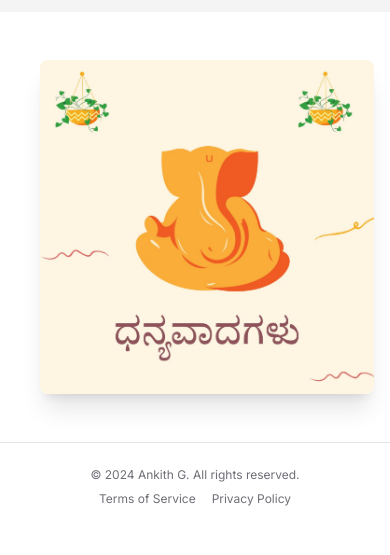
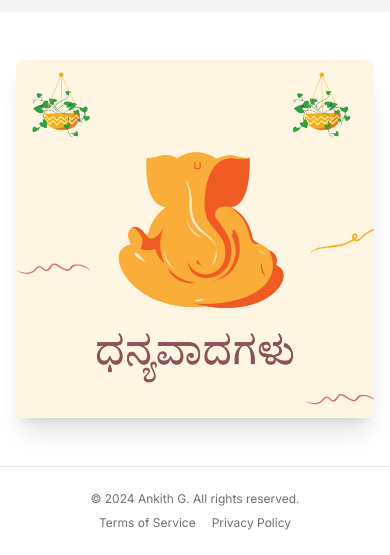
Before and after one commit to ankithg03/house-warming, a Next.js app: page / in a window 390 px wide. Shown: the part 2042-2597 px from the top of the page. Before the commit the page ends 2573 px from the top, so only its background shows below. Built offline with nearby package versions, Linux system fonts and the light colour scheme.

Commit message:
Adding changes

```diff
--- a/components/Portfolio.tsx
+++ b/components/Portfolio.tsx
@@ -44,7 +44,7 @@ export const Portfolio: React.FC = () => {
         >
           <img
             src="/Logo.png"
-            className="h-8"
+            className="h-8 md:h-10"
             alt="Logo"
           />
 
@@ -158,13 +158,13 @@ export const Portfolio: React.FC = () => {
           <div className="container grid max-w-5xl items-center gap-6 px-4 md:px-6">
             <div className="space-y-4 text-center">
               <h2 className={`text-7xl tracking-tighter sm:text-4xl md:mb-4 md:text-8xl ${s['scan-title']}`}>Map</h2>
-              <iframe src="https://www.google.com/maps/embed?pb=!1m13!1m8!1m3!1d326.44015389268344!2d76.66605084980033!3d12.343190395421699!3m2!1i1024!2i768!4f13.1!3m2!1m1!2zMTLCsDIwJzM1LjIiTiA3NsKwMzknNTcuNiJF!5e0!3m2!1sen!2sin!4v1723667173716!5m2!1sen!2sin" width="600" height="450" className="border-0 w-full flex" allowFullScreen loading="lazy" referrerPolicy="no-referrer-when-downgrade"></iframe>
+              <iframe src="https://www.google.com/maps/embed?pb=!1m18!1m12!1m3!1d243.5996332693294!2d76.66596357177524!3d12.34308198573214!2m3!1f0!2f0!3f0!3m2!1i1024!2i768!4f13.1!3m3!1m2!1s0x3baf71005261dc49%3A0xad4201bc6cb9078c!2sAG%20residency!5e0!3m2!1sen!2sin!4v1723723413395!5m2!1sen!2sin" width="600" height="450" className="border-0 w-full flex" allowFullScreen loading="lazy" referrerPolicy="no-referrer-when-downgrade"></iframe>
             </div>
           </div>
         </section>
       </div>
         <section id="end" className="w-full py-12 md:py-24 lg:py-32 flex justify-center m-auto">
-          <div className="container grid items-center gap-6 px-4 md:px-6 lg:grid-cols-3 lg:gap-10">
+          <div className="container flex md:grid items-center gap-6 px-4 md:px-6 lg:grid-cols-3 lg:gap-10">
             <img className="col-start-2 h-auto rounded-lg shadow-xl dark:shadow-gray-800" src="/ganesha.jpg"/>
           </div>
         </section>
```
Also changed, not shown: public/QRScan.png, 1 other file (tests, documents, lock files or other folders).
